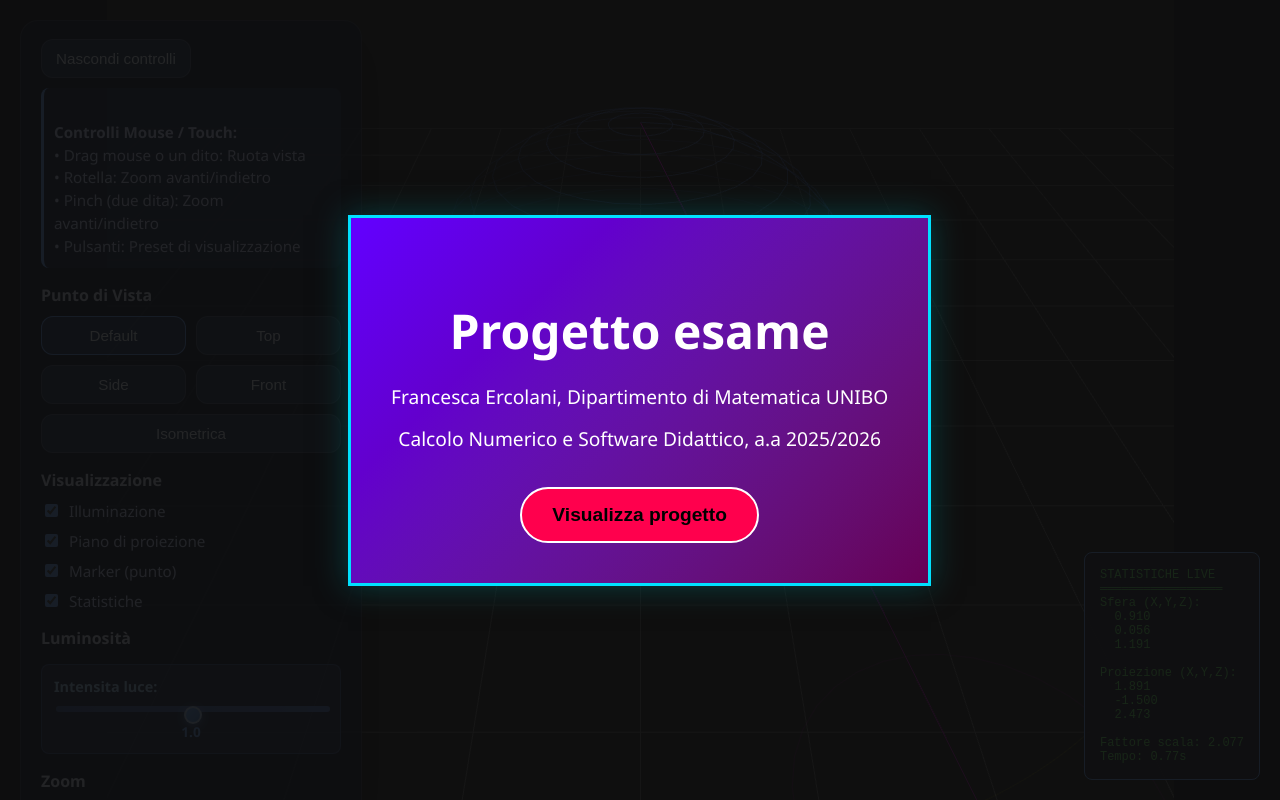
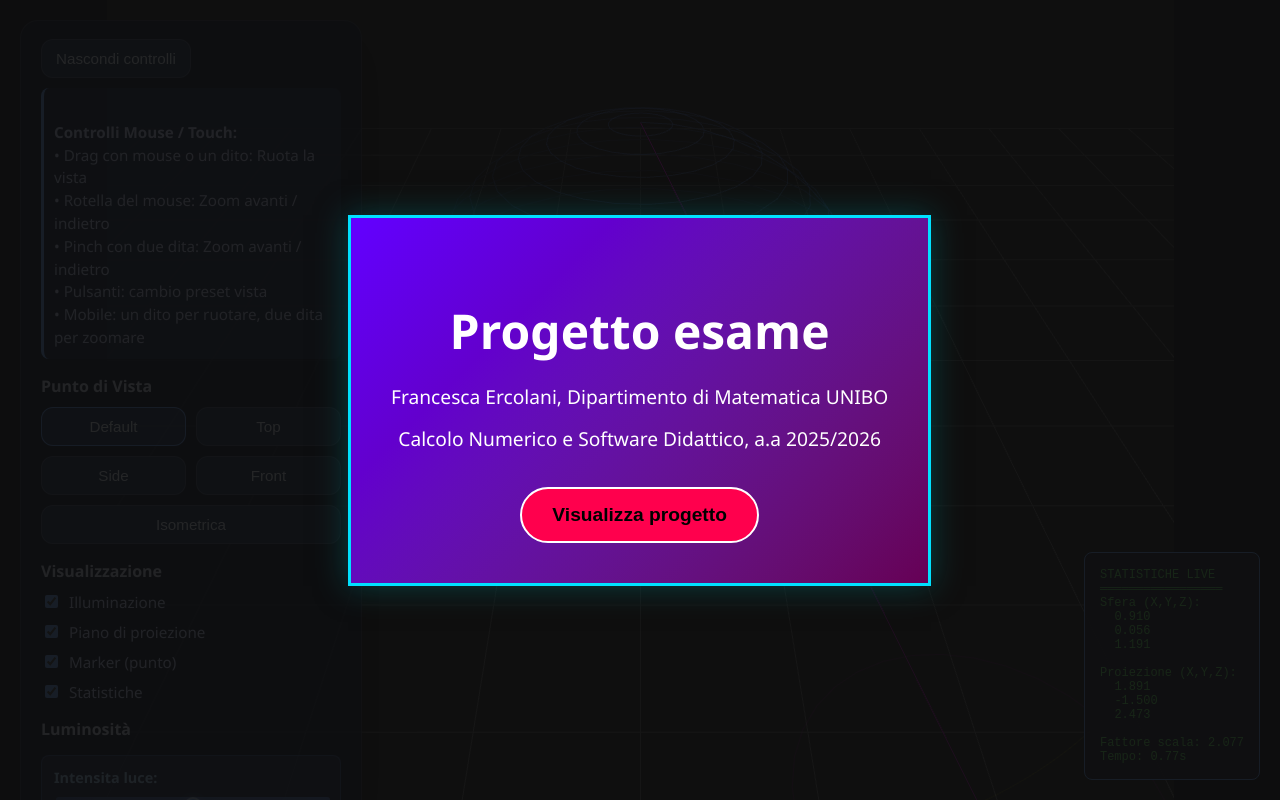
Before and after one commit to FrancescaErcolani4/stereografico, a website: page index.html in a window 1280 px wide. Drawn offline with Linux system fonts and the light colour scheme; animation ran at ten frames a second.

```diff
--- a/index.html
+++ b/index.html
@@ -30,10 +30,11 @@
 			</div>
 			<p class="info-box">
 				<br><strong>Controlli Mouse / Touch:</strong><br>
-				• Drag mouse o un dito: Ruota vista<br>
-				• Rotella: Zoom avanti/indietro<br>
-				• Pinch (due dita): Zoom avanti/indietro<br>
-				• Pulsanti: Preset di visualizzazione
+				• Drag con mouse o un dito: Ruota la vista<br>
+				• Rotella del mouse: Zoom avanti / indietro<br>
+				• Pinch con due dita: Zoom avanti / indietro<br>
+				• Pulsanti: cambio preset vista<br>
+				• Mobile: un dito per ruotare, due dita per zoomare
 			</p>
 			<div class="button-group">
 				<h3>Punto di Vista</h3>
```
